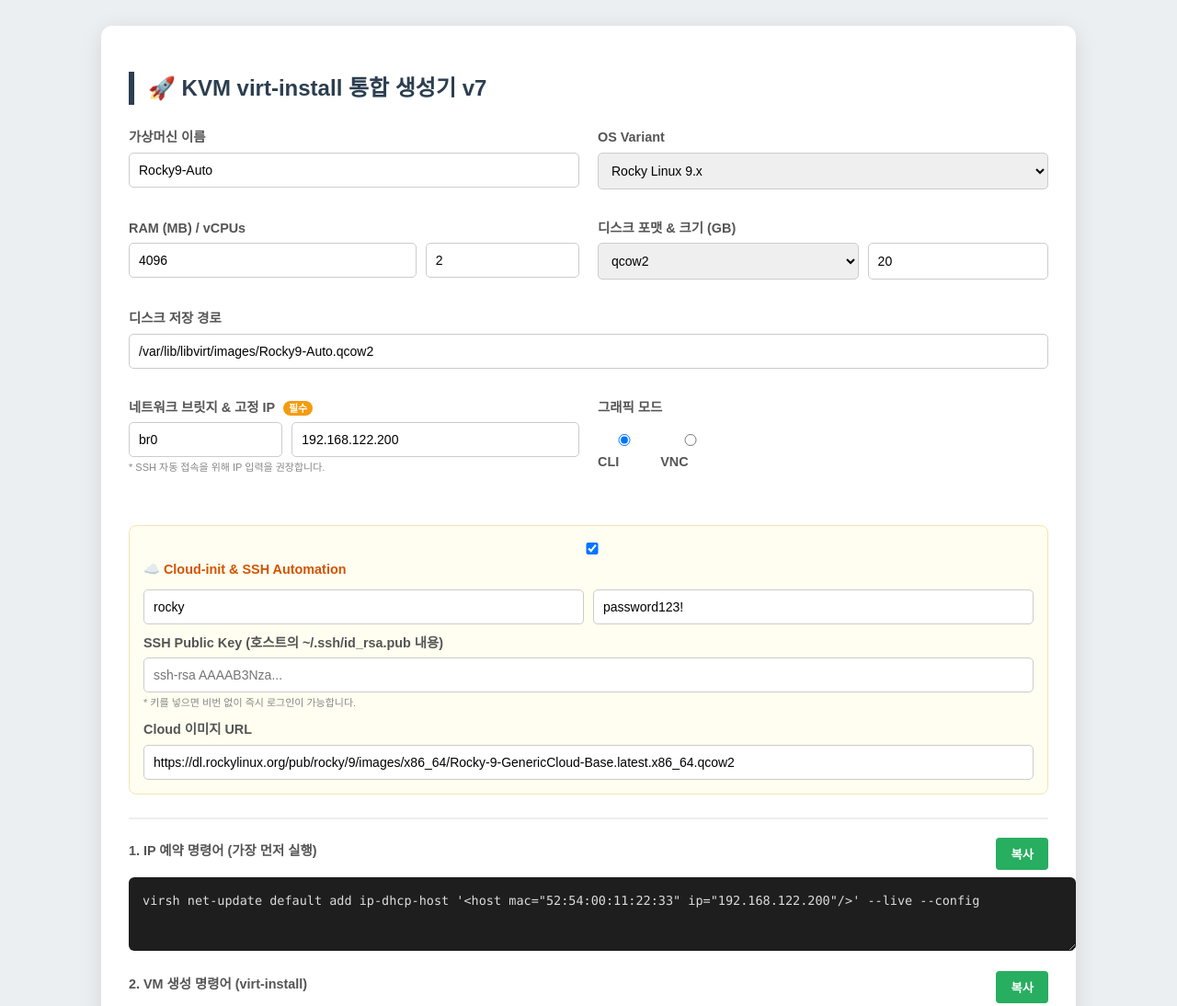
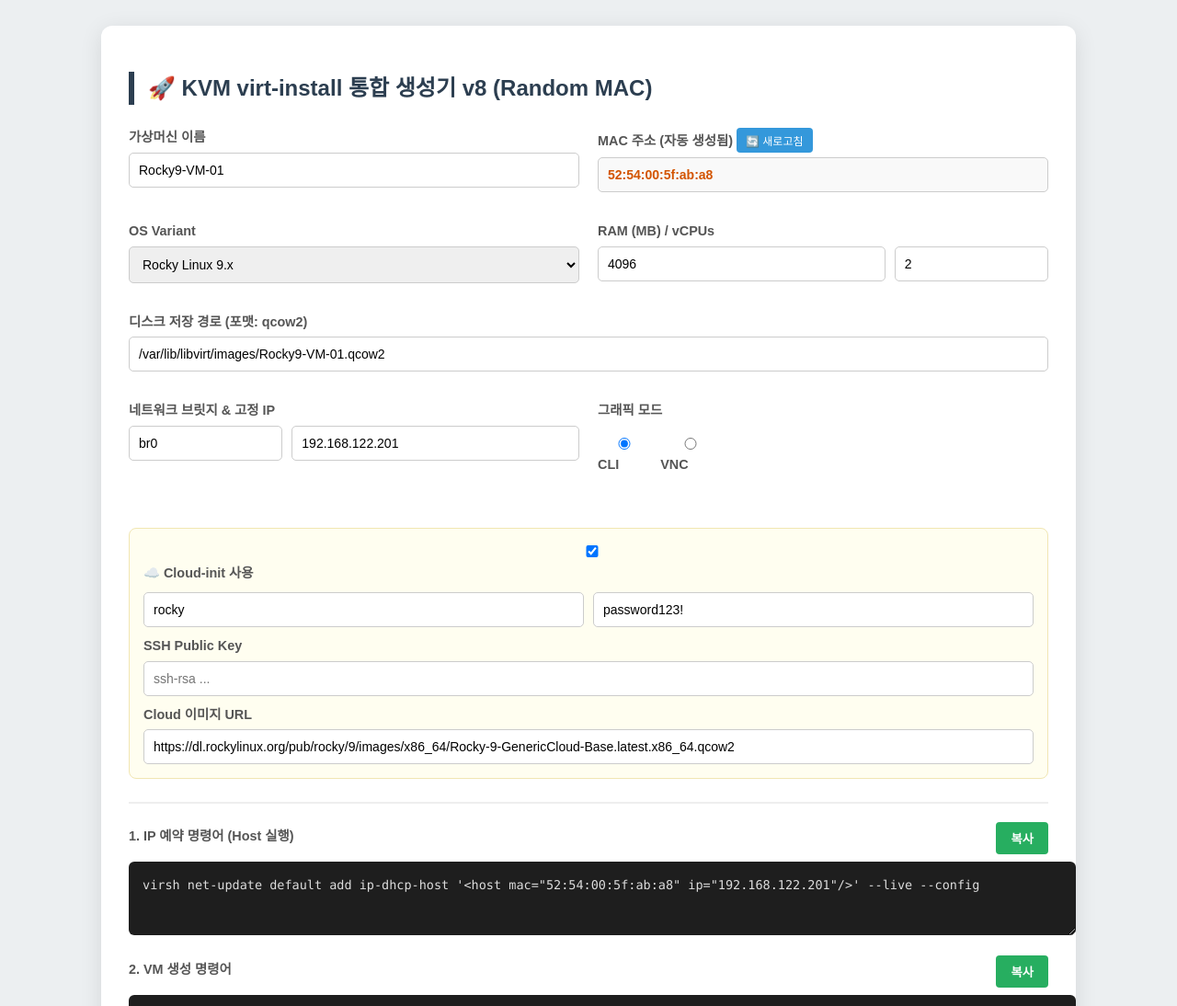
Before and after one commit to wjsblue3/wjsblue3, a plain HTML site: page virt-install_v8_v26.01.28.html in a window 1280 px wide. Shown: the top 1094 px of the page at 92% size. Drawn offline with Linux system fonts and the light colour scheme.

Commit message:
Update virt-install_v8_v26.01.28.html
Google Gemini 가 생성해줌.
MAC주소를 자동으로 바뀌도록 만들어 달라고 하였는데,
소스코드 비교를 하니 v7과 v8이 많이 바귀었음.

```diff
--- a/virt-install_v8_v26.01.28.html
+++ b/virt-install_v8_v26.01.28.html
@@ -2,7 +2,7 @@
 <html lang="ko">
 <head>
     <meta charset="UTF-8">
-    <title>KVM virt-install Generator v7 (SSH Auto-Connect)</title>
+    <title>KVM virt-install Generator v8 (Random MAC)</title>
     <style>
         :root { --primary-color: #2c3e50; --accent-color: #3498db; --success-color: #27ae60; --warning-color: #f39c12; --ssh-color: #8e44ad; }
         body { font-family: 'Malgun Gothic', sans-serif; background-color: #eceff1; padding: 20px; color: #333; line-height: 1.5; }
@@ -19,6 +19,7 @@
         textarea { width: 100%; font-family: 'Consolas', monospace; background: #1e1e1e; color: #dcdcdc; padding: 15px; border-radius: 6px; border: none; font-size: 13.5px; line-height: 1.6; resize: vertical; margin-bottom: 15px; }
         .btn-copy { background: var(--success-color); color: white; border: none; padding: 8px 16px; border-radius: 4px; cursor: pointer; font-weight: bold; }
         .btn-ssh { background: var(--ssh-color); color: white; border: none; padding: 8px 16px; border-radius: 4px; cursor: pointer; font-weight: bold; }
+        .btn-refresh { background: var(--accent-color); color: white; border: none; padding: 5px 10px; border-radius: 4px; cursor: pointer; font-size: 12px; }
         .radio-group { display: flex; gap: 20px; padding: 10px 0; }
         .badge { font-size: 11px; background: var(--warning-color); color: white; padding: 2px 6px; border-radius: 10px; margin-left: 5px; }
         .hint { font-size: 11px; color: #888; margin-top: 3px; display: block; }
@@ -27,12 +28,17 @@
 <body>
 
 <div class="container">
-    <h2>🚀 KVM virt-install 통합 생성기 v7</h2>
+    <h2>🚀 KVM virt-install 통합 생성기 v8 (Random MAC)</h2>
 
     <div class="form-grid">
         <div class="form-group">
             <label>가상머신 이름</label>
-            <input type="text" id="vm_name" value="Rocky9-Auto" oninput="syncDiskPath(); generate();">
+            <input type="text" id="vm_name" value="Rocky9-VM-01" oninput="syncDiskPath(); generate();">
+        </div>
+
+        <div class="form-group">
+            <label>MAC 주소 (자동 생성됨) <button class="btn-refresh" onclick="refreshMAC()">🔄 새로고침</button></label>
+            <input type="text" id="mac_addr" value="52:54:00:xx:xx:xx" readonly style="background:#f9f9f9; color:#d35400; font-weight:bold;">
         </div>
 
         <div class="form-group">
@@ -43,10 +49,8 @@
                     <option value="rocky8">Rocky Linux 8.x</option>
                     <option value="rhel9.0">RHEL 9.x</option>
                 </optgroup>
-                <optgroup label="Debian/Ubuntu 계열">
+                <optgroup label="Ubuntu/Windows">
                     <option value="ubuntu24.04">Ubuntu 24.04 LTS</option>
-                </optgroup>
-                <optgroup label="Windows (SSH/Cloud-init 미지원)">
                     <option value="win11">Windows 11</option>
                 </optgroup>
             </select>
@@ -60,29 +64,17 @@
             </div>
         </div>
 
-        <div class="form-group">
-            <label>디스크 포맷 & 크기 (GB)</label>
-            <div class="flex-row">
-                <select id="disk_format" onchange="syncDiskPath(); generate();" style="flex:1.5;">
-                    <option value="qcow2" selected>qcow2</option>
-                    <option value="img">img (raw)</option>
-                </select>
-                <input type="number" id="disk_size" value="20" oninput="generate()" style="flex:1;">
-            </div>
-        </div>
-
         <div class="form-group full-width" style="grid-column: span 2;">
-            <label>디스크 저장 경로</label>
-            <input type="text" id="disk_path" value="/var/lib/libvirt/images/Rocky9-Auto.qcow2" oninput="manualDiskPath()">
+            <label>디스크 저장 경로 (포맷: qcow2)</label>
+            <input type="text" id="disk_path" value="/var/lib/libvirt/images/Rocky9-VM-01.qcow2" oninput="manualDiskPath()">
         </div>
 
         <div class="form-group">
-            <label>네트워크 브릿지 & 고정 IP <span class="badge">필수</span></label>
+            <label>네트워크 브릿지 & 고정 IP</label>
             <div class="flex-row">
                 <input type="text" id="net_br" value="br0" oninput="generate()" style="flex:1;">
-                <input type="text" id="static_ip" value="192.168.122.200" oninput="generate()" style="flex:2;">
+                <input type="text" id="static_ip" value="192.168.122.201" oninput="generate()" style="flex:2;">
             </div>
-            <span class="hint">* SSH 자동 접속을 위해 IP 입력을 권장합니다.</span>
         </div>
 
         <div class="form-group">
@@ -94,63 +86,64 @@
         </div>
 
         <div class="cloud-init-panel" id="cloud_panel">
-            <label style="color:#d35400; font-weight:bold;"><input type="checkbox" id="use_cloud_init" onchange="generate()" checked> ☁️ Cloud-init & SSH Automation</label>
-
+            <label><input type="checkbox" id="use_cloud_init" onchange="generate()" checked> ☁️ Cloud-init 사용</label>
             <div id="cloud_details" style="margin-top:10px;">
                 <div class="flex-row" style="margin-bottom:10px;">
-                    <input type="text" id="cloud_user" value="rocky" placeholder="사용자" oninput="generate()">
-                    <input type="text" id="cloud_pw" value="password123!" placeholder="비번" oninput="generate()">
+                    <input type="text" id="cloud_user" value="rocky" oninput="generate()">
+                    <input type="text" id="cloud_pw" value="password123!" oninput="generate()">
                 </div>
-                <label>SSH Public Key (호스트의 ~/.ssh/id_rsa.pub 내용)</label>
-                <input type="text" id="ssh_key" placeholder="ssh-rsa AAAAB3Nza..." oninput="generate()">
-                <span class="hint">* 키를 넣으면 비번 없이 즉시 로그인이 가능합니다.</span>
-
+                <label>SSH Public Key</label>
+                <input type="text" id="ssh_key" placeholder="ssh-rsa ..." oninput="generate()">
                 <label style="margin-top:10px;">Cloud 이미지 URL</label>
                 <input type="text" id="cloud_url" value="https://dl.rockylinux.org/pub/rocky/9/images/x86_64/Rocky-9-GenericCloud-Base.latest.x86_64.qcow2" oninput="generate()">
-            </div>
-            <div id="iso_details" style="display:none; margin-top:10px;">
-                <label>ISO 설치 소스</label>
-                <input type="text" id="iso_path" value="/home/wjs/Rocky-9.3-x86_64-minimal.iso" oninput="generate()">
             </div>
         </div>
     </div>
 
     <div class="result-box">
-        <div id="ip_update_area">
-            <div class="cmd-label">
-                <label>1. IP 예약 명령어 (가장 먼저 실행)</label>
-                <button class="btn-copy" onclick="copyText('ip_cmd')">복사</button>
-            </div>
-            <textarea id="ip_cmd" readonly style="height: 50px;"></textarea>
+        <div class="cmd-label">
+            <label>1. IP 예약 명령어 (Host 실행)</label>
+            <button class="btn-copy" onclick="copyText('ip_cmd')">복사</button>
         </div>
+        <textarea id="ip_cmd" readonly style="height: 50px;"></textarea>
 
         <div class="cmd-label">
-            <label>2. VM 생성 명령어 (virt-install)</label>
+            <label>2. VM 생성 명령어</label>
             <button class="btn-copy" onclick="copyText('virt_cmd')">복사</button>
         </div>
-        <textarea id="virt_cmd" readonly style="height: 300px;"></textarea>
+        <textarea id="virt_cmd" readonly style="height: 280px;"></textarea>
 
         <div class="cmd-label">
-            <label>3. ☕ SSH 자동 접속 스크립트 (VM 생성 후 실행)</label>
+            <label>3. SSH 자동 접속 스크립트</label>
             <button class="btn-ssh" onclick="copyText('ssh_cmd')">스크립트 복사</button>
         </div>
-        <textarea id="ssh_cmd" readonly style="height: 150px; background: #2c3e50; color: #ecf0f1;"></textarea>
+        <textarea id="ssh_cmd" readonly style="height: 130px; background: #2c3e50; color: #ecf0f1;"></textarea>
     </div>
 </div>
 
 <script>
     let isManualPath = false;
-    const cloudImages = {
-        'rocky9': 'https://dl.rockylinux.org/pub/rocky/9/images/x86_64/Rocky-9-GenericCloud-Base.latest.x86_64.qcow2',
-        'rocky8': 'https://dl.rockylinux.org/pub/rocky/8/images/x86_64/Rocky-8-GenericCloud-Base.latest.x86_64.qcow2',
-        'ubuntu24.04': 'https://cloud-images.ubuntu.com/noble/current/noble-server-cloudimg-amd64.img'
-    };
+
+    // 랜덤 MAC 생성 함수 (KVM 접두어 52:54:00 사용)
+    function generateRandomMAC() {
+        const hexDigits = "0123456789abcdef";
+        let mac = "52:54:00";
+        for (let i = 0; i < 3; i++) {
+            mac += ":" + hexDigits.charAt(Math.floor(Math.random() * 16))
+                       + hexDigits.charAt(Math.floor(Math.random() * 16));
+        }
+        return mac;
+    }
+
+    function refreshMAC() {
+        document.getElementById('mac_addr').value = generateRandomMAC();
+        generate();
+    }
 
     function syncDiskPath() {
         if (!isManualPath) {
             const name = document.getElementById('vm_name').value || "VM";
-            const format = document.getElementById('disk_format').value;
-            document.getElementById('disk_path').value = `/var/lib/libvirt/images/${name}.${format}`;
+            document.getElementById('disk_path').value = `/var/lib/libvirt/images/${name}.qcow2`;
         }
     }
 
@@ -160,11 +153,8 @@
         const os = document.getElementById('os_variant').value;
         if(os.startsWith('win')) {
             document.getElementById('cloud_panel').style.display = 'none';
-            document.getElementById('use_cloud_init').checked = false;
-            document.querySelector('input[name="graphics"][value="vnc"]').checked = true;
         } else {
             document.getElementById('cloud_panel').style.display = 'block';
-            if(cloudImages[os]) document.getElementById('cloud_url').value = cloudImages[os];
         }
         generate();
     }
@@ -175,21 +165,17 @@
         const vcpus = document.getElementById('vcpus').value;
         const os = document.getElementById('os_variant').value;
         const disk = document.getElementById('disk_path').value;
-        const format = document.getElementById('disk_format').value;
-        const size = document.getElementById('disk_size').value;
         const br = document.getElementById('net_br').value;
         const ip = document.getElementById('static_ip').value;
+        const mac = document.getElementById('mac_addr').value;
         const graphics = document.querySelector('input[name="graphics"]:checked').value;
         const isCloud = document.getElementById('use_cloud_init').checked;
 
-        document.getElementById('cloud_details').style.display = isCloud ? 'block' : 'none';
-        document.getElementById('iso_details').style.display = isCloud ? 'none' : 'block';
-
         // 1. IP 예약
-        document.getElementById('ip_cmd').value = `virsh net-update default add ip-dhcp-host '<host mac="52:54:00:11:22:33" ip="${ip}"/>' --live --config`;
+        document.getElementById('ip_cmd').value = `virsh net-update default add ip-dhcp-host '<host mac="${mac}" ip="${ip}"/>' --live --config`;
 
         // 2. virt-install
-        let vCmd = `virt-install \\\n--name ${name} \\\n--ram ${ram} \\\n--vcpus ${vcpus} \\\n--disk path=${disk},size=${size},format=${format} \\\n`;
+        let vCmd = `virt-install \\\n--name ${name} \\\n--ram ${ram} \\\n--vcpus ${vcpus} \\\n--disk path=${disk},size=20,format=qcow2 \\\n`;
         if(isCloud) {
             const sshKey = document.getElementById('ssh_key').value;
             vCmd += `--location ${document.getElementById('cloud_url').value} \\\n`;
@@ -197,30 +183,22 @@
             if(sshKey) cloudConfig += `,'ssh-authorized-keys':['${sshKey}']`;
             cloudConfig += `}`;
             vCmd += `--cloud-init ${cloudConfig} \\\n`;
-        } else {
-            vCmd += `--location ${document.getElementById('iso_path').value} \\\n`;
         }
-        vCmd += `--os-variant ${os} \\\n--network bridge=${br},model=virtio${ip ? ',mac=52:54:00:11:22:33' : ''} \\\n`;
+        vCmd += `--os-variant ${os} \\\n--network bridge=${br},model=virtio,mac=${mac} \\\n`;
         vCmd += graphics === 'vnc' ? `--graphics vnc,listen=0.0.0.0 \\\n` : `--graphics none \\\n--extra-args 'console=ttyS0,115200n8 serial' \\\n`;
         vCmd += `--console pty,target_type=serial`;
         document.getElementById('virt_cmd').value = vCmd;
 
-        // 3. SSH 자동 접속 스크립트
+        // 3. SSH 스크립트
         const user = document.getElementById('cloud_user').value;
-        let sCmd = `# VM 부팅 및 SSH 준비 대기 스크립트\n`;
-        sCmd += `echo "VM(${name})의 SSH 포트가 열리기를 기다리는 중 (IP: ${ip})..."\n`;
-        sCmd += `while ! nc -z ${ip} 22; do sleep 2; done\n`;
-        sCmd += `echo "SSH 연결 준비 완료! 접속을 시도합니다."\n`;
-        sCmd += `ssh -o StrictHostKeyChecking=no ${user}@${ip}`;
-        document.getElementById('ssh_cmd').value = sCmd;
+        document.getElementById('ssh_cmd').value = `echo "Wait for SSH (${ip})..."\nwhile ! nc -z ${ip} 22; do sleep 2; done\nssh -o StrictHostKeyChecking=no ${user}@${ip}`;
     }
 
-    function copyText(id) {
-        document.getElementById(id).select();
-        document.execCommand('copy');
-        alert('복사되었습니다!');
-    }
-    window.onload = onOsChange;
+    // 초기화
+    window.onload = () => {
+        refreshMAC();
+        onOsChange();
+    };
 </script>
 </body>
 </html>
```
